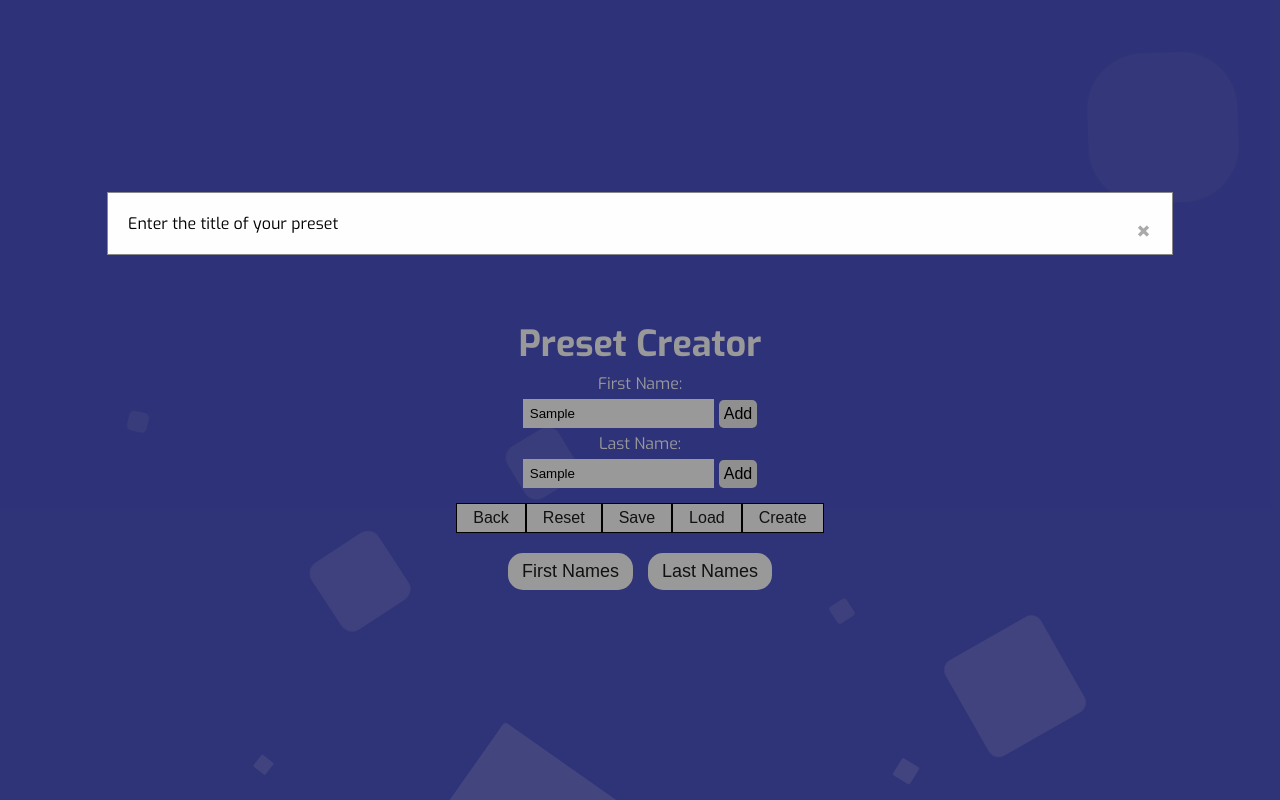
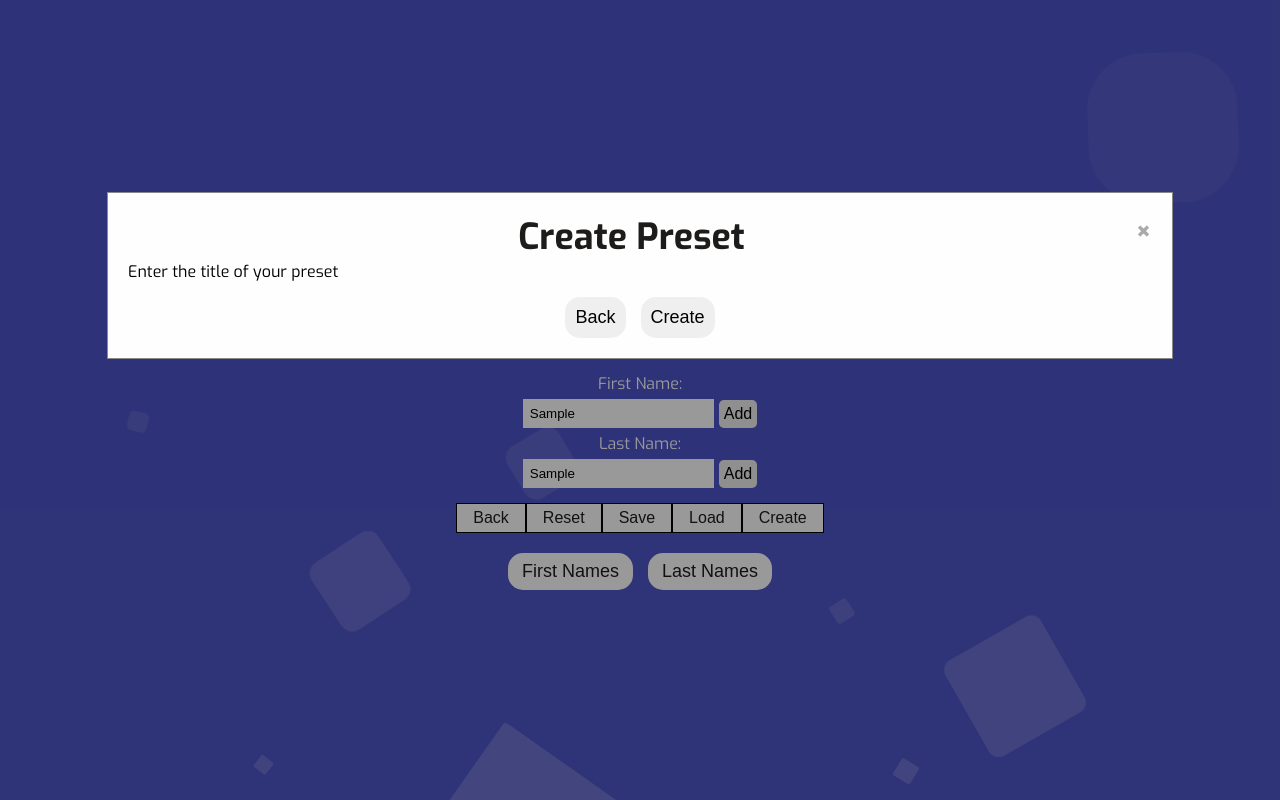
Before and after one commit to DragunWF/Nickname-Randomizer, a website with bundled scripts: page index.html in a window 1280 px wide. Both pictures are taken after typing "Sample", "Sample" into the empty fields and a click on the button "Create". Built offline with nearby package versions, Linux system fonts and the light colour scheme.

Commit message:
Update index.html

```diff
--- a/index.html
+++ b/index.html
@@ -36,7 +36,12 @@
         <div class="modal" id="createModal">
           <div class="modal-content">
             <span class="close" id="closeCreateModal">&times;</span>
+            <h2>Create Preset</h2>
             <p>Enter the title of your preset</p>
+            <div class="buttons-container flex">
+              <button class="buttons">Back</button>
+              <button class="buttons">Create</button>
+            </div>
           </div>
         </div>
         <!-- End of Create Modal -->
```
